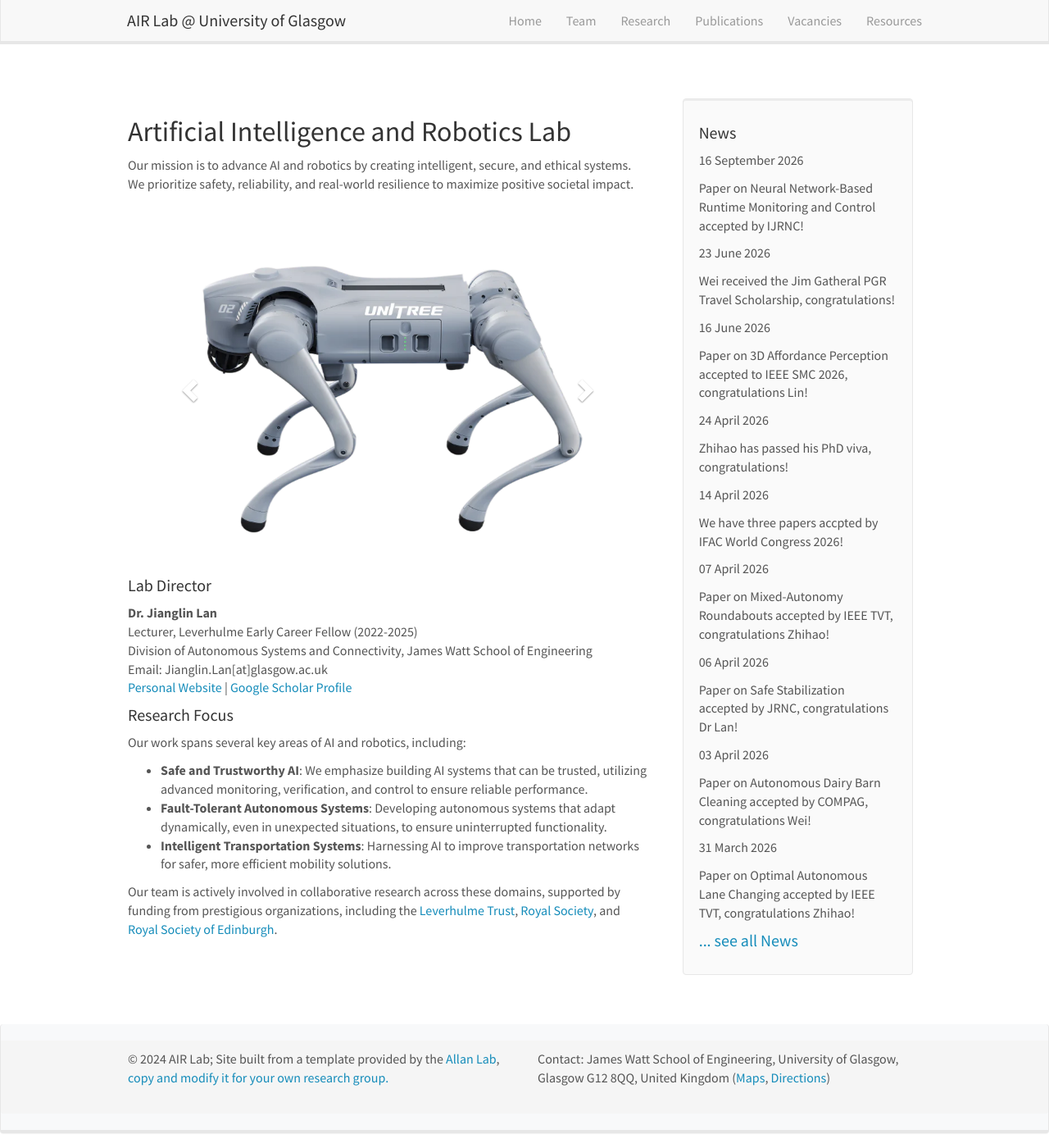
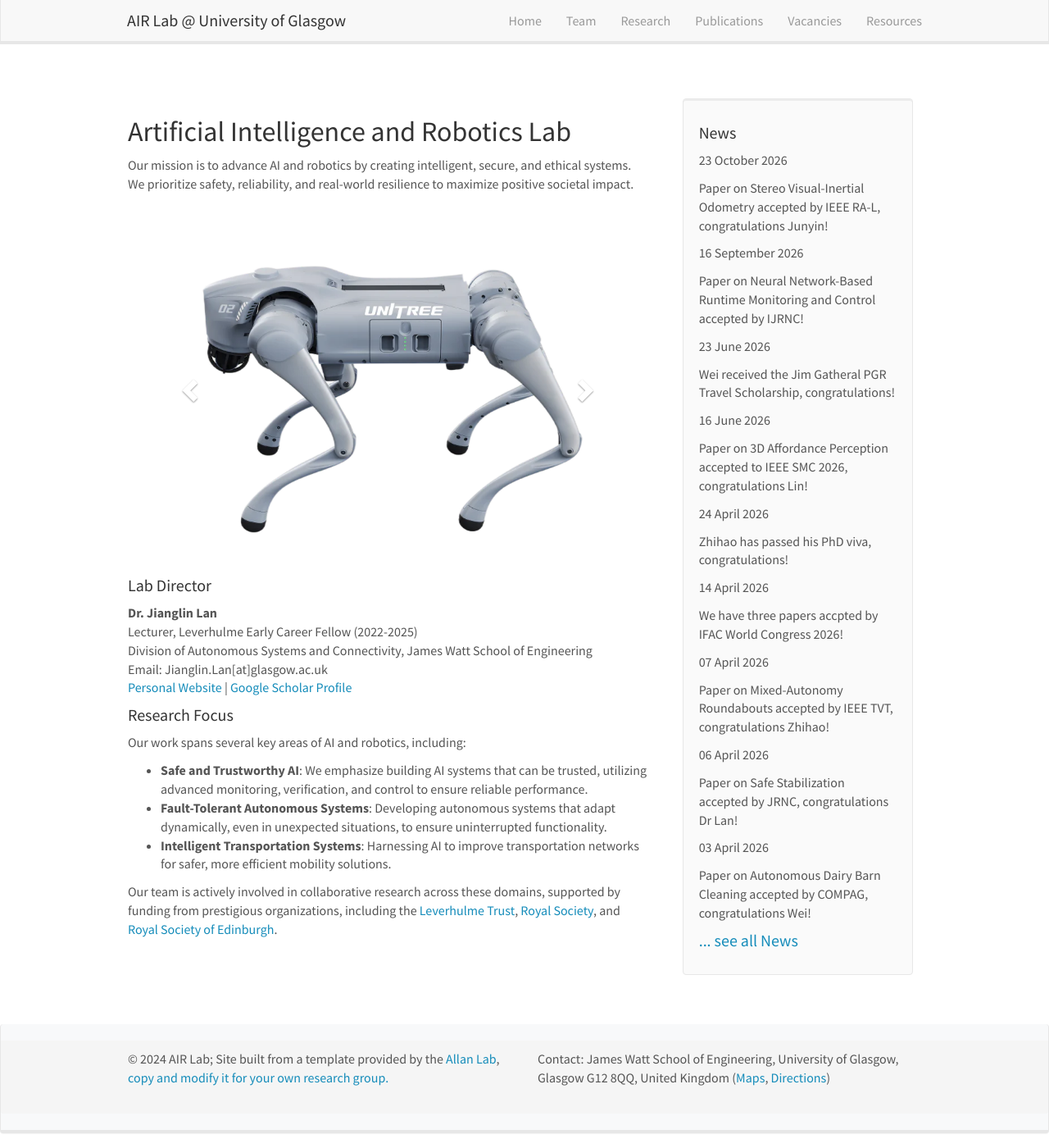
Before and after one commit to AIR-Lan/AIR-Lab, a Jekyll site: the page built from _pages/home.md, in a window 1280 px wide and 1400 px high. Shown: the whole window at 82% size. Built offline with Jekyll 4.4.1, drawn with Linux system fonts in a browser that asks for light colours; nearby versions of some CDN libraries.

Commit message:
Update news.yml

```diff
--- a/_data/news.yml
+++ b/_data/news.yml
@@ -1,3 +1,6 @@
+- date: 23 October 2026
+  headline: Paper on Stereo Visual-Inertial Odometry accepted by IEEE RA-L, congratulations Junyin!
+
 - date: 16 September 2026
   headline: Paper on Neural Network-Based Runtime Monitoring and Control accepted by IJRNC!
 
```
